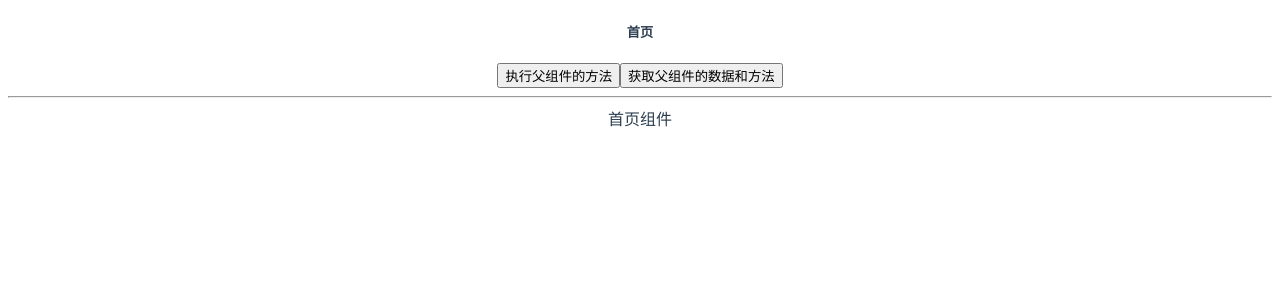
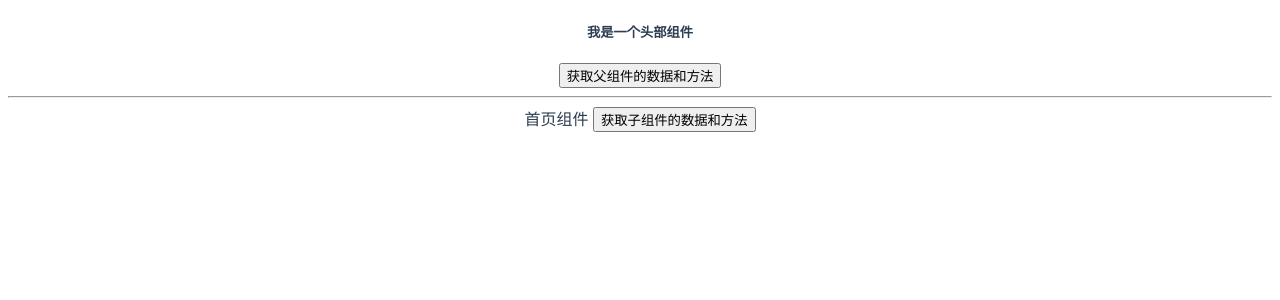
Before and after one commit to liyingcold/vue-demo, a Vue app: page / in a window 1280 px wide. Shown: the top 300 px of the page. Built offline with nearby package versions, Linux system fonts and the light colour scheme; what vue-resource would draw is missing.

Commit message:
父子组件传值（通过获取dom)

```diff
--- a/src/components/Component01.vue
+++ b/src/components/Component01.vue
@@ -3,10 +3,13 @@
     <div id="home">
         <!-- 父组件向子组件传值
             1、为其动态绑定一个属性 -->
-        <v-header :title="title" :run="run" :home="this"></v-header>
+        <!--  <v-header :title="title" :run="run" :home="this"></v-header> -->
+        <v-header ref="header"></v-header>
         <hr>
         首页组件
-        <!-- <h2>这是第一个组件Component01---{{msg}}</h2>
+        <!-- 父组件获取子组件的数据和方法 -->
+        <button @click="getChildData()">获取子组件的数据和方法</button>
+        <!-- <h2>这是第一个组件Component01-{{msg}}</h2>
         <hr>
         <v-life v-if="flag"></v-life>
         <button @click="flag=!flag">挂载，卸载life组件</button>
@@ -23,15 +26,24 @@
     export default{
         data() {
             return {
-                msg:'我是一个组件，挂载在根组件下',
+                msg:'我是一个总组件，挂载在根组件下',
                 title:'首页',
                 flag:true,
                 list:[]
             }
         },
         methods: {
-           run(data){
-               alert('我是父组件的run方法'+data)
+        //    run(data){
+        //        alert('我是父组件的run方法'+data)
+        //    },
+        run(){
+            alert('我是父组件的run方法');
+        },
+           getChildData(){
+               /*获取子组件的数据*/
+            //    alert(this.$refs.header.msg)
+            /*获取子组件的方法*/
+            this.$refs.header.run()
            }
         },
         components:{
--- a/src/components/Header.vue
+++ b/src/components/Header.vue
@@ -1,9 +1,10 @@
 <template>
     <div id="header">
         <!-- <h2>这是一个头部组件  挂载在Component01下</h2> -->
-        <h5>{{title}}</h5>
-        <button @click="run('+子组件的值')">执行父组件的方法</button>
-        <button @click="getParent">获取父组件的数据和方法</button>
+        <h5>{{msg}} </h5>
+        <!-- <button @click="run('+子组件的值')">执行父组件的方法</button> -->
+        <!-- <button @click="getParent">获取父组件的数据和方法</button> -->
+         <button @click="getParentData()">获取父组件的数据和方法</button>
     </div>
 </template>
 
@@ -15,28 +16,45 @@
                 props:['title'] 表示接收父组件传来的title
             !!不仅可以传数据，还可以传方法
             !!还可以传类
-     子组件向父组件传值
-            1、
+
+     父组件主动获取子组件的数据和方法
+            1、调用子组件的时候，定义一个ref <v-header ref="Header"></v-header>
+            2、在父组件里面通过
+                this.$refs.header.属性
+                this.$refs.header.方法
+
+     子组件主动获取父组件的数据和方法
+            1、this.$parent.header.数据
+            2、this.$parent.header.方法
+
+
 */
     export default{
         data() {
             return {
-                msg:'msg'
+                msg:'我是一个头部组件'
             }
         },
         methods: {
-            getParent(){
-               alert(this.home.title)
+            // getParent(){
+            //    alert(this.home.title)
+            // }
+            run(){
+                alert("我是一个子组件的run方法");
+            },
+            getParentData(){
+
+                alert(this.$parent.msg)
             }
-        },
+        }
         /*父组件向子组件传值*/
         // props:['title','run','home']
         /*props验证*/
-        props:{
+        /*props:{
             "title":String,
             "run":Object,
             "home":Object
-        }
+        }*/
     }
 </script>
 
```
